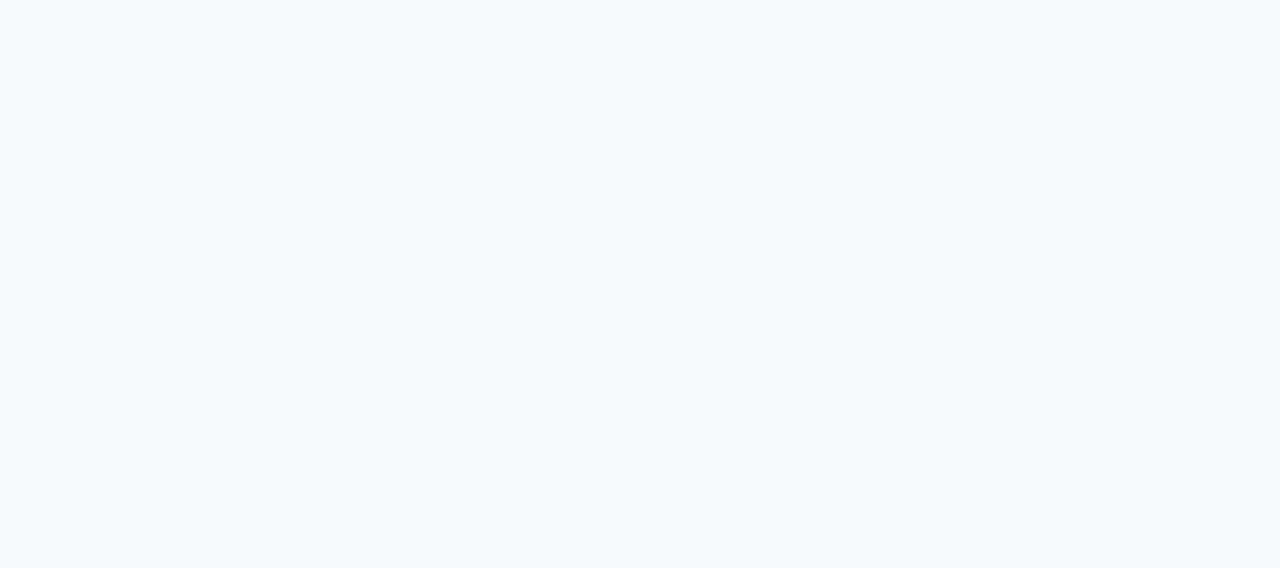
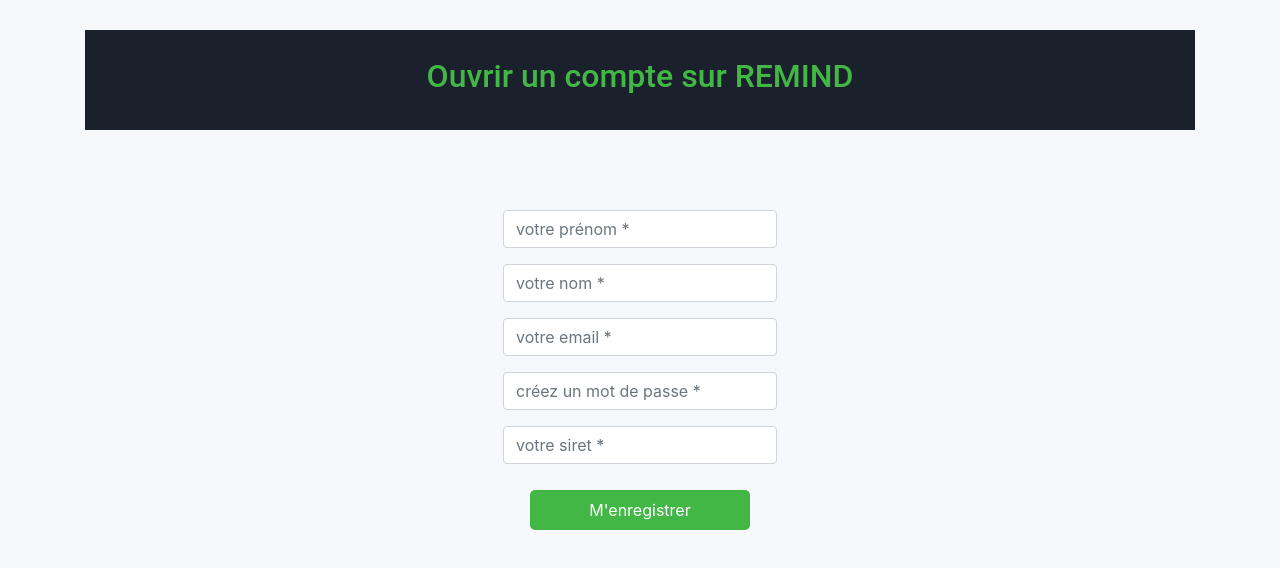
Before and after one commit to FanchFrance/remind_front, a React (Create React App) app: page /register in a window 1280 px wide. Shown: the top 568 px of the page. Built offline with nearby package versions, Linux system fonts and the light colour scheme; a web font is replaced by a local one.

Commit message:
add routes and simple  components

```diff
--- a/src/App.js
+++ b/src/App.js
@@ -5,6 +5,7 @@
 import "bootstrap/dist/css/bootstrap.min.css";
 
 import Home from "./components/Home";
+import Register from './components/Register';
 import Patients from "./components/Patients";
 import AddPatient from "./components/AddPatient";
 import TreatmentAdd from "./components/TreatmentAdd";
@@ -16,6 +17,9 @@
     <div className="App">
       <Switch>
         <Route exact path="/" component={Home} />
+      </Switch>
+      <Switch>
+        <Route exact path="/register" component={Register} />
       </Switch>
       <Switch>
         <Route exact path="/patients" component={Patients} />
@@ -32,8 +36,6 @@
       <Switch>
         <Route exact path="/patients/:id/treatment-tracker" component={TreatmentTracker} />
       </Switch>
-
-
       {/* <Switch>
         <Route exact path="/treatment" component={Treatment} />
       </Switch> */}
--- /dev/null
+++ b/src/components/Header.jsx
@@ -0,0 +1,16 @@
+import React from 'react';
+
+import './styles/home.css';
+
+const Header = () => {
+
+  return(
+    <>
+      <div className="headr"><h1>REMIND</h1></div>
+    </>
+
+    )
+  }
+
+
+  export default Header;
--- a/src/components/Home.jsx
+++ b/src/components/Home.jsx
@@ -1,4 +1,5 @@
 import React from 'react';
+import { Link } from 'react-router-dom';
 
 import './styles/home.css';
 
@@ -29,15 +30,20 @@
                     </div>
                 </div>
 
-                <button type="submit" className="btton">Submit</button>
-                <p className="forgot-password text-right">
-                    Forgot <a href="#">password?</a>
-                </p>
+                <Link to="/patients">
+                  <button type="submit" className="btton">Me connecter</button>
+                </Link>
+                  <p className="forgot-password text-right">
+                      Forgot <a href="#">password?</a>
+                  </p>
             </form>
       </div>
 
       <div className="register">
-        <button type="submit" className="btton">Créer un Compte</button>
+        <Link to="/register">
+          <button type="submit" className="btton">Créer un Compte</button>
+        </Link>
+
       </div>
 
     </div>
--- a/src/components/Patients.jsx
+++ b/src/components/Patients.jsx
@@ -1,6 +1,10 @@
 import React, { Component } from "react";
 import axios from "axios";
 import { Table } from "react-bootstrap";
+
+import Header from './Header';
+
+import './styles/patients.css'
 
 class Patients extends Component {
   state = {
@@ -18,8 +22,11 @@
     const { patients } = this.state;
 
     return (
-      <div>
-        <div>Page Liste de patients</div>
+      <div className="containpat">
+        <Header />
+        <div className="title">
+          <h2>Mes patients</h2>
+          </div>
         <Table>
           <thead>
             <tr>
--- /dev/null
+++ b/src/components/Register.jsx
@@ -0,0 +1,70 @@
+import React, { useState } from 'react';
+import { Link } from 'react-router-dom';
+import { Form } from 'react-bootstrap';
+
+import './styles/home.css';
+
+
+const Register = () => {
+
+  const [inputs, setInputs] = useState({
+    name: '',
+    lastname: '',
+    email: '',
+    password: '',
+    siret:''
+  });
+
+  const onChange = (e) => {
+    setInputs({
+      ...inputs,
+      [e.target.name]: e.target.value,
+    });
+  };
+
+  return (
+    <div className="container">
+
+      <div className="headr">
+        <h2>Ouvrir un compte sur REMIND</h2>
+      </div>
+
+
+      <Form className="register">
+
+           <Form.Group onChange={onChange}>
+              <Form.Control type="text" name="firstname" placeholder="votre prénom *" />
+            </Form.Group>
+
+            <Form.Group onChange={onChange}>
+              <Form.Control type="text" name="name" placeholder="votre nom *" />
+            </Form.Group>
+
+            <Form.Group onChange={onChange}>
+              <Form.Control type="email" name="email" placeholder="votre email *" />
+            </Form.Group>
+
+            <Form.Group onChange={onChange}>
+              <Form.Control
+                type="password"
+                name="password"
+                placeholder="créez un mot de passe *"
+              />
+            </Form.Group>
+
+            <Form.Group onChange={onChange}>
+              <Form.Control type="text" name="siret" placeholder="votre siret *" />
+            </Form.Group>
+
+          <Link to="/patients">
+            <button
+              className="btton"
+            >M'enregistrer</button>
+          </Link>
+      </Form>
+
+    </div>
+  )
+};
+
+export default Register;
--- a/src/components/styles/home.css
+++ b/src/components/styles/home.css
@@ -59,10 +59,14 @@
 
 .register {
   display: flex;
+  flex-direction: column;
   align-items:center;
   justify-content: center;
   text-align: center;
+  margin: 80px;
 }
+
+.register h3
 
 .register button {
   background-color: #6bc06b;
--- /dev/null
+++ b/src/components/styles/patients.css
@@ -0,0 +1,13 @@
+.containtpat {
+  display: flex;
+  flex-direction: row;
+
+}
+
+.title {
+  height: 100px;
+  display: flex;
+  text-align: center;
+  justify-content: center;
+  align-items: center;
+}
```
Also changed, not shown: src/components/NavBar.jsx (added, +26 -0 lines).
